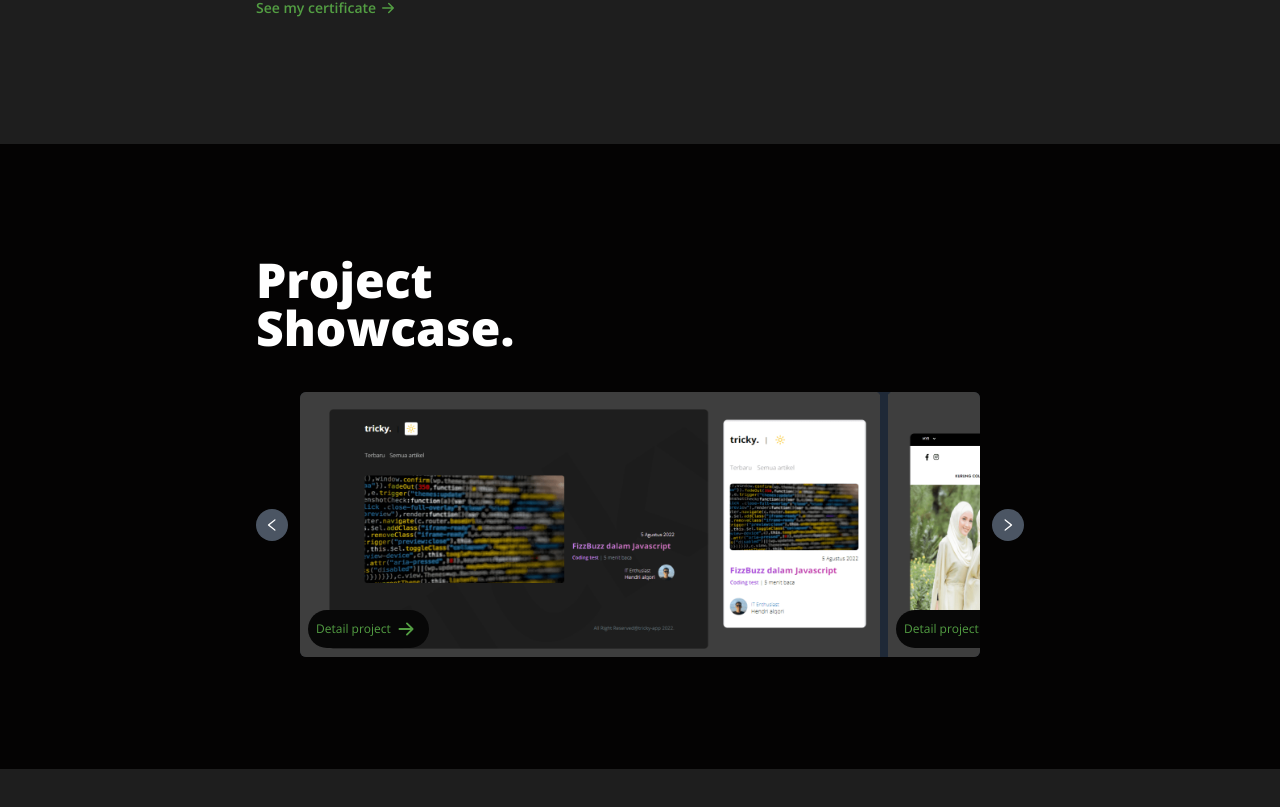
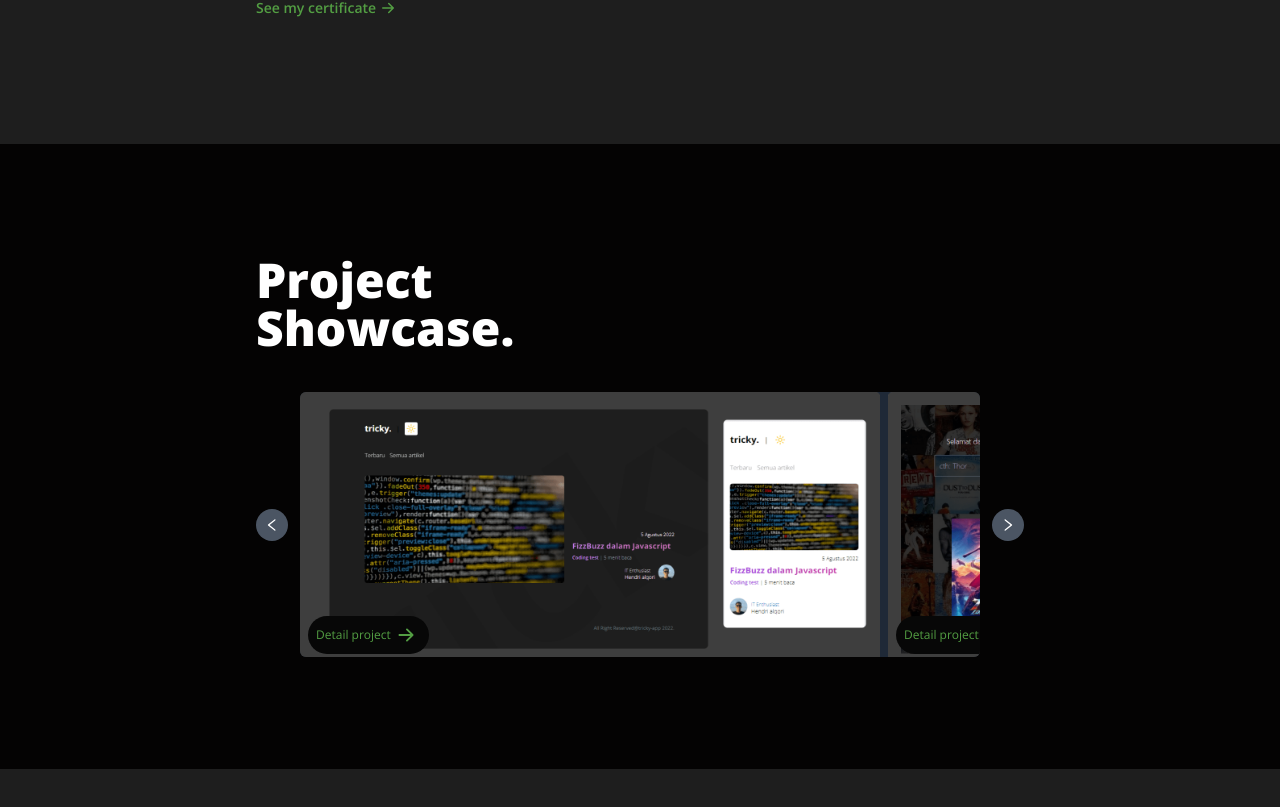
Before and after one commit to hendrialqori/personal-portfolio-unactive, a React (Vite) app: page / in a window 1280 px wide. Shown: the part 1005-1812 px from the top of the page. Built offline with nearby package versions, Linux system fonts and the light colour scheme.

Commit message:
Add Image lazy load component

```diff
--- a/package.json
+++ b/package.json
@@ -16,6 +16,7 @@
     "react": "^18.2.0",
     "react-dom": "^18.2.0",
     "react-icons": "^4.4.0",
+    "react-lazy-load-image-component": "^1.5.5",
     "react-router-dom": "^6.3.0"
   },
   "devDependencies": {
--- a/src/component/banner/index.jsx
+++ b/src/component/banner/index.jsx
@@ -1,3 +1,4 @@
+import Projects from '../../contanst/showcaseProject'
 import './main.css'
 
 export const Banner = () => {
@@ -16,7 +17,7 @@ export const Banner = () => {
                     </h1>
                     <div className="flex my-2 text-xs md:text-base gap-x-2 md:gap-x-5 text-black dark:text-white" aria-label="information-wrapper">
                         <div className="flex flex-col items-center" aria-label="project-iw">
-                            <h2 className="text-xl md:text-3xl font-bold text-green">7</h2>
+                            <h2 className="text-xl md:text-3xl font-bold text-green">{Projects?.length}</h2>
                             <p className="font-base dark:font-light text-black dark:text-gray-400">Project create</p>
                         </div>
                         <div className="flex flex-col items-center" aria-label="drank-iw">
--- a/src/component/navigation/index.jsx
+++ b/src/component/navigation/index.jsx
@@ -31,7 +31,7 @@ export const Navigation = () => {
                     <img style={{ transform: isDark ? 'translateY(0px)' : 'translateY(-33px)' }} src={light} alt="light-mode-icon" />
                     <img style={{ transform: isDark ? 'translateY(0px)' : 'translateY(-33px)' }} src={dark} alt="light-mode-icon" />
                 </button>
-                <a href='https://github.com/alqory' target="_blank" rel="noreferrer" >
+                <a href='https://github.com/hendrialqori' target="_blank" rel="noreferrer" >
                     <img className='bg-white rounded-md' src={github} alt="github-logo" />
                 </a>
             </div>
--- a/src/component/showcase/index.jsx
+++ b/src/component/showcase/index.jsx
@@ -31,7 +31,7 @@ export const Showcase = () => {
                     {/*  eslint-disable no-trailing-spaces */}
                     <motion.div
                         drag={ window.innerWidth < 768 ? 'x' : false }
-                        dragConstraints={{ left: -3800, right: 0 }}
+                        dragConstraints={{ left: -546 * Project.length, right: 0 }}
                         animate={{
                           x: xCord,
                           transition: {
--- /dev/null
+++ b/src/component2/lazyimage.jsx
@@ -0,0 +1,13 @@
+import { LazyLoadImage } from 'react-lazy-load-image-component'
+import 'react-lazy-load-image-component/src/effects/blur.css'
+
+export const LazyImage = ({ src, alt, className }) => {
+  return (
+    <LazyLoadImage
+      src={src}
+      alt={alt}
+      className={className}
+      effect='blur'
+    />
+  )
+}
--- a/src/component2/showcard.jsx
+++ b/src/component2/showcard.jsx
@@ -1,12 +1,17 @@
 import { Link } from 'react-router-dom'
 import { BsArrowRightShort } from 'react-icons/bs'
+import { LazyImage } from './lazyimage'
 
 export const Show = props => {
   const { id, name, avatar } = props
 
   return (
         <div key={id} className="relative" aria-label="showcase-card">
-            <img className='w-[580px]' src={`/${avatar}`} alt={`${name}-avatar`} />
+            <LazyImage
+                src={`/${avatar}`}
+                alt={`${name}-avatar`}
+                className='w-[580px]'
+                />
             <div className="text-green -translate-y-14 translate-x-2 flex bg-dark2 w-max py-1 px-2 rounded-full">
                 <Link className="flex items-center text-xs" to={'/detail/' + id}>
                     Detail project
--- a/src/contanst/showcaseProject.js
+++ b/src/contanst/showcaseProject.js
@@ -4,58 +4,66 @@ export default [
     name: 'Tricky Blog',
     avatar: 'tricky.png',
     stack: ['Next Js', 'Tailwind css', 'Express Js', ' PostgreSQL'],
-    githubURL: 'https://github.com/alqory/tricky-fe',
+    githubURL: 'https://github.com/hendrialqori/tricky-fe',
     siteURL: 'https://tricky-app.vercel.app',
     purpose: 'Blog fullstack web application built with React as frontend, Express as backend and Postgre sql as database, My goal in making this is to share knowledge about programming and to test how far I can go in building web applications and to understand how websites work.'
   },
   {
     id: 2,
-    name: 'Hijabistahub e-commerce',
+    name: 'Folks movie',
+    avatar: 'folks.png',
+    stack: ['React Js', 'Tailwind css'],
+    githubURL: 'https://github.com/hendrialqori/folks-movie',
+    siteURL: 'https://folks-movie.netlify.app'
+  },
+  {
+    id: 3,
+    name: 'Hijabistahub',
     avatar: 'hijabista.png',
     stack: ['React Js', 'Tailwind css'],
-    githubURL: 'https://github.com/alqory/hijabistahub-clone',
+    githubURL: 'https://github.com/hendrialqori/hijabistahub-clone',
     siteURL: 'https://hijabistahub-clone.netlify.app',
     purpose: 'Hijabistahub is an e-commerce based in Malaysia. It started when I applied for a job vacancy to a Malaysian IT company, They gave me the task of cloning an e-commerce website within 3 days. Even though I failed in the final result, I learned a lot from this assignment I built this website using React js and Tailwind css'
   },
   {
-    id: 3,
+    id: 4,
     name: 'Vegefriend',
     avatar: 'vege.png',
     stack: ['Vue Js', 'Tailwind css'],
-    githubURL: 'https://github.com/alqory/vegetable-store',
+    githubURL: 'https://github.com/hendrialqori/vegetable-store',
     siteURL: 'https://vegefriend.netlify.app'
   },
   {
-    id: 4,
+    id: 5,
     name: 'Point of sale',
     avatar: 'pos.png',
     stack: ['React typescript', 'Tailwind css', 'Express Js', 'PostgreSQL'],
-    githubURL: 'https://github.com/alqory/point-of-sale',
+    githubURL: 'https://github.com/hendrialqori/point-of-sale',
     siteURL: 'https://qorypos.netlify.app',
     purpose: 'Previously I was a former barista and former assistant manager at a coffee shop, every day I was always faced with a cashier application that was used to serve customers. From there I had a great curiosity about \'How do people make it?\' I started learning about web programming, and now I can make this application, I built this application with fullstack javascript.'
   },
   {
-    id: 5,
+    id: 6,
     name: 'Weather App',
     avatar: 'cuaca.png',
     stack: ['css (Native)', 'Javascript'],
-    githubURL: 'https://github.com/alqory/Weather',
+    githubURL: 'https://github.com/hendrialqori/Weather',
     siteURL: 'https://cuaca-today.netlify.app'
   },
   {
-    id: 6,
+    id: 7,
     name: 'Personal Porfolio',
     avatar: 'P.png',
     stack: ['React Js', 'Tailwind css'],
-    githubURL: 'https://github.com/alqory/Personal-portfolio',
+    githubURL: 'https://github.com/hendrialqori/Personal-portfolio',
     siteURL: 'https://hendrialqori.vercel.app'
   },
   {
-    id: 7,
+    id: 8,
     name: 'Weekend home test',
     avatar: 'wknd.png',
     stack: ['React Js', 'Tailwind css'],
-    githubURL: 'https://github.com/alqory/wknd-test',
+    githubURL: 'https://github.com/hendrialqori/wknd-test',
     siteURL: 'https://wknd-home-test.netlify.app',
     purpose: 'This is static web, Slicing UI from Figma what is designed by UI/UX Weekend, Inc Company. \n\n  https://www.weekendinc.com '
   }
```
Also changed, not shown: public/folks.png (added), 1 other file (tests, documents, lock files or other folders).
